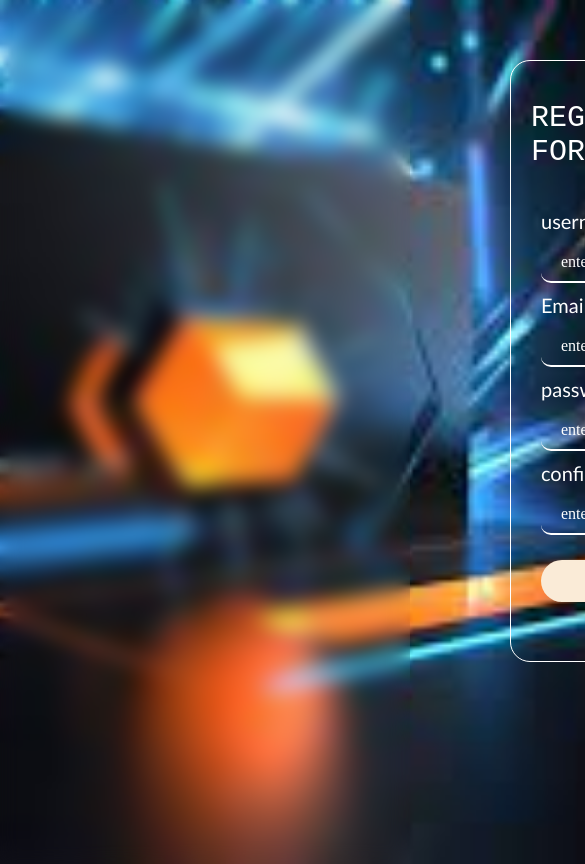
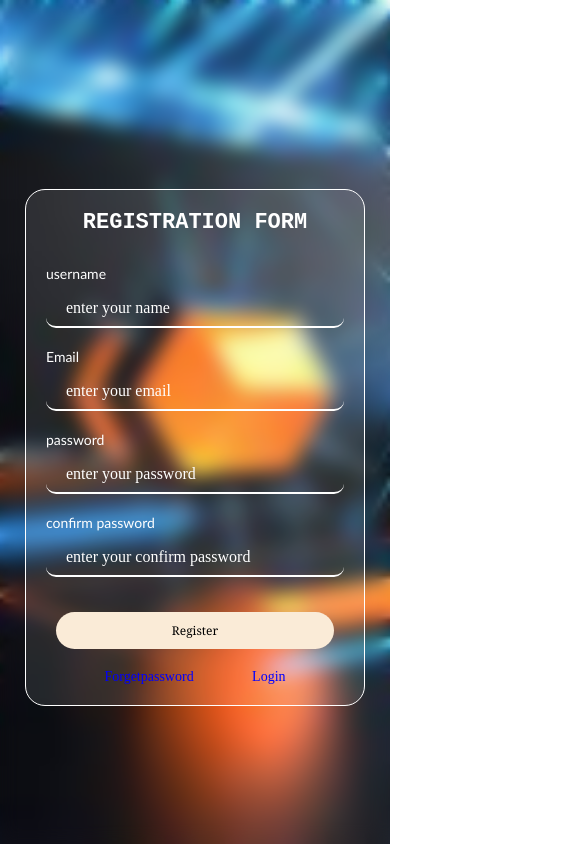
Before and after one commit to RVJVIJAY/Form, a plain HTML site: page form/index.html in a window 390 px wide. Shown: the top 864 px of the page, 585 px wide, since content can reach past the window. Drawn offline with Linux system fonts and the light colour scheme.

Commit message:
update style

```diff
--- a/form/style.css
+++ b/form/style.css
@@ -1,12 +1,11 @@
-*
-{
+* {
     margin: 0;
     padding: 0;
+    box-sizing: border-box;
 }
-body
-{
-    /* background: linear-gradient(135deg,violet,blue); */
-    background-image:url('cover.jpg');
+
+body {
+    background-image: url('cover.jpg');
     background-position: center;
     background-size: cover;
     background-repeat: no-repeat;
@@ -14,95 +13,81 @@ body
     min-height: 100vh;
     padding: 10px;
     backdrop-filter: blur(10px);
-}
-.container
-{
     display: flex;
     justify-content: center;
+    align-items: center;
+}
+
+.container {
+    width: 90%;
+    max-width: 540px;
+    height: auto;
+    padding: 20px;
     margin-top: 50px;
-    margin-left: 500px;
-    border-color: white;
-    border-width:1px;
-    width: 100%;
-    max-width: 540px;
-    height: 600px;
-    border-style: solid;
-    backdrop-filter:blur(100px);
+    border: 1px solid white;
+    backdrop-filter: blur(10px);
     border-radius: 20px;
     position: relative;
+    background-color: rgba(255, 255, 255, 0.1); /* Add some transparency to container */
 }
-.formdata
-{
-   padding: 10px;
-   position: absolute;
-   left: 0;
-   top:20px;
+
+.formdata {
+    width: 100%;
 }
-.formdata h1
-{
+
+.formdata h1 {
+    color: white;
+    font-size: 28px;
+    text-align: center;
+    font-family: 'Courier New', Courier, monospace;
+    text-transform: uppercase;
     margin-bottom: 20px;
-    color: white;
-    font-size: 30px;
-    text-align: left;
-    font-family: 'Courier New', Courier, monospace;
-    text-transform:uppercase;
-    font-weight: 100;
-    padding: 10px;
-    margin-right: 100px;
 }
-#forms
-{
-    position:absolute;
-    margin-left: 10px;
+
+#forms {
     width: 100%;
-    /* background-color: rgb(59, 138, 138); */
 }
-.input-data
-{
+
+.input-data {
     display: flex;
     flex-direction: column;
-    padding-left: 10px;
-    padding-top: 10px;
+    padding: 10px 0;
 }
-.input-data label
-{
+
+.input-data label {
     padding-bottom: 10px;
-    color:white;
-    font-size: 20px;
-    font-family: 'Trebuchet MS', 'Lucida Sans Unicode', 'Lucida Grande', 'Lucida Sans', Arial, sans-serif;
+    color: white;
+    font-size: 18px;
+    font-family: 'Trebuchet MS', Arial, sans-serif;
 }
-.input-data input
-{
-    width: 90%;
+
+.input-data input {
+    width: 100%;
     padding: 10px;
-    color:white;
+    color: white;
     font-family: Arial, Helvetica, sans-serif;
     font-size: 16px;
     border: none;
     outline: none;
-    border-bottom: white 2px solid;
+    border-bottom: 2px solid white;
     border-radius: 10px;
-    /* border-style: solid;
-    border-width: 2px;
-    border-radius: 10px; */
-    background:transparent;
+    background: transparent;
+}
 
-}
-input::placeholder
-{
-   color:white;
+input::placeholder {
+    color: white;
     text-align: left;
     font-size: 16px;
     padding: 10px;
     font-family: 'Times New Roman', Times, serif;
 }
-.btn
-{
+
+.btn {
     padding: 10px;
     margin-top: 15px;
 }
-.btn button
-{
+
+.btn button {
     padding: 10px;
     background-color: antiquewhite;
     width: 100%;
@@ -113,31 +98,87 @@ input::placeholder
     font-size: 16px;
     border: none;
 }
-.btn button:hover
-{
+
+.btn button:hover {
     color: white;
     background-color: cornflowerblue;
 }
-.link
-{
+
+.link {
     display: flex;
     flex-direction: row;
     justify-content: space-evenly;
     margin-top: 10px;
 }
-.link a
-{
 
-    font-size: 20px;
-    color:blue;
+.link a {
+    font-size: 18px;
+    color: blue;
     font-weight: 100;
+    text-decoration: none;
 }
-.link a:hover
-{
+
+.link a:hover {
     color: white;
-    text-shadow: rgb(234, 234, 245);
+    text-shadow: 0px 0px 5px rgba(255, 255, 255, 0.8);
 }
-.error-message
-{
-    color:red;
+
+.error-message {
+    color: red;
 }
+
+/* Responsive design for tablets */
+@media (max-width: 768px) {
+    .container {
+        width: 80%;
+        max-width: 400px;
+    }
+
+    .formdata h1 {
+        font-size: 24px;
+    }
+
+    .input-data label {
+        font-size: 16px;
+    }
+
+    .input-data input {
+        font-size: 14px;
+    }
+
+    .btn button {
+        font-size: 14px;
+    }
+
+    .link a {
+        font-size: 16px;
+    }
+}
+
+/* Responsive design for mobile devices */
+@media (max-width: 480px) {
+    .container {
+        width: 95%;
+        max-width: 340px;
+    }
+
+    .formdata h1 {
+        font-size: 22px;
+    }
+
+    .input-data label {
+        font-size: 14px;
+    }
+
+    .input-data input {
+        font-size: 12px;
+    }
+
+    .btn button {
+        font-size: 12px;
+    }
+
+    .link a {
+        font-size: 14px;
+    }
+}
```
Lines whose indentation alone changed are shown as unchanged.
